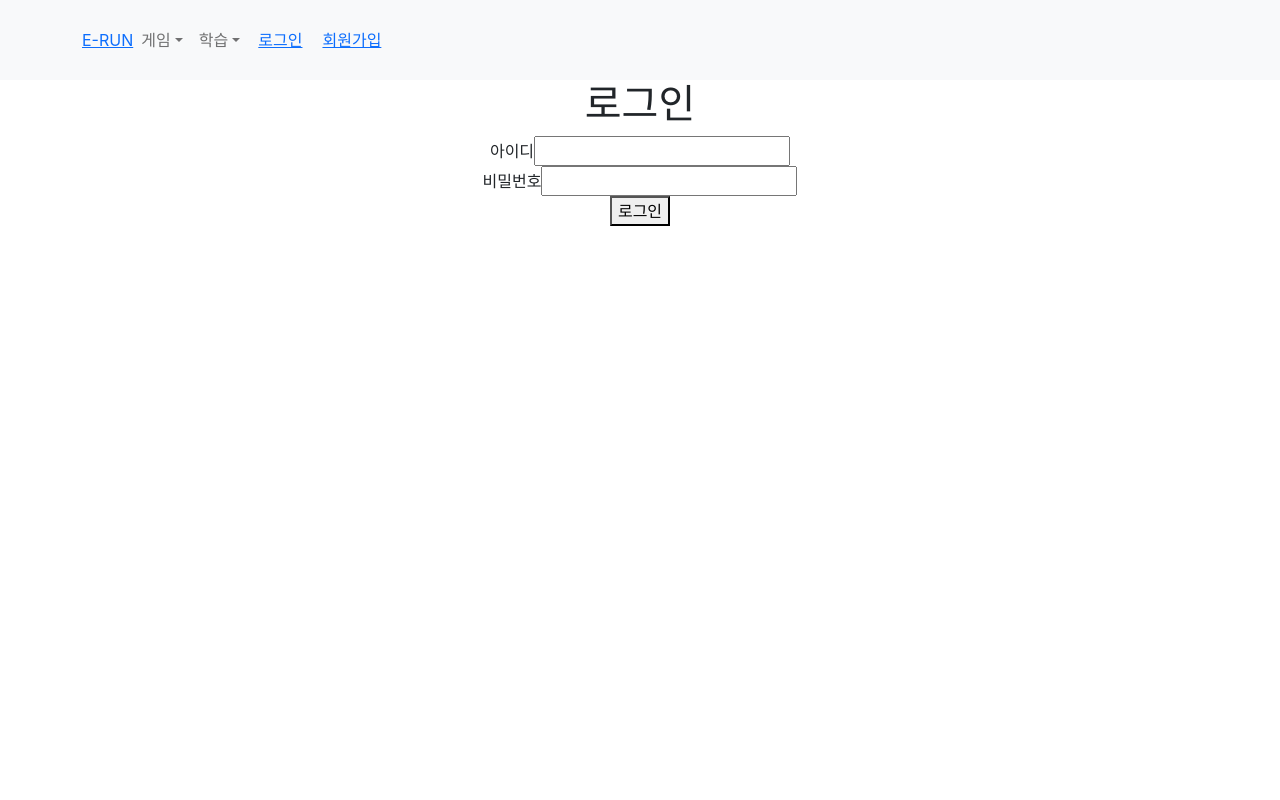
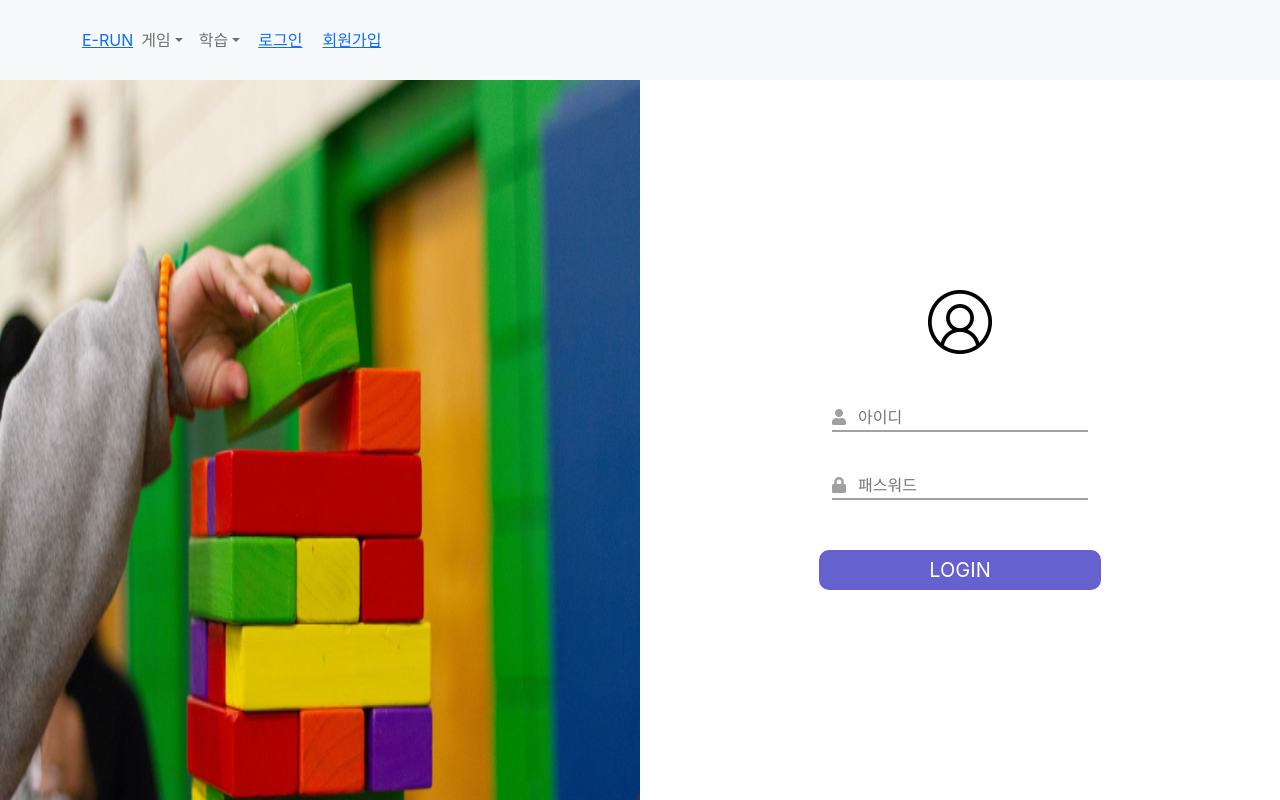
Before and after one commit to sangwook0613/alza-gamification, a React (Create React App) app in the folder frontend/: page /login in a window 1280 px wide. Built offline with nearby package versions, Linux system fonts and the light colour scheme.

Commit message:
S05P21A107-223 Style: 로그인페이지 디자인 #1

```diff
--- a/frontend/public/index.html
+++ b/frontend/public/index.html
@@ -11,6 +11,12 @@
     />
    <title>React App</title>
    <link href="https://cdn.jsdelivr.net/npm/bootstrap@5.1.1/dist/css/bootstrap.min.css" rel="stylesheet" integrity="sha384-F3w7mX95PdgyTmZZMECAngseQB83DfGTowi0iMjiWaeVhAn4FJkqJByhZMI3AhiU" crossorigin="anonymous">
+   <link
+   rel="stylesheet"
+   href="https://use.fontawesome.com/releases/v5.15.4/css/all.css"
+   integrity="sha384-DyZ88mC6Up2uqS4h/KRgHuoeGwBcD4Ng9SiP4dIRy0EXTlnuz47vAwmeGwVChigm"
+   crossorigin="anonymous"
+ />
   </head>
   <body>
     <noscript>You need to enable JavaScript to run this app.</noscript>
--- a/frontend/src/lib/routes.jsx
+++ b/frontend/src/lib/routes.jsx
@@ -10,8 +10,12 @@ import Navi from '../component/navbar'
 import StudyPage from '../views/studyPage/index'
 import StudyDetailPage from '../views/studyDetailPage/index'
 
+
+
 const routes = (
+
   <>
+
     <Navi/>
 
     {/* <Footer /> */}
--- a/frontend/src/styles/main.css
+++ b/frontend/src/styles/main.css
@@ -64,3 +64,84 @@
 .study-cards {
   width: 60%;
 }
+
+
+/* 로그인페이지 */
+.etcBtn {
+  font-size:20px;
+  padding:5px 43%;
+  background-color: #6562CF;
+  border: none;
+  border-radius: 10px;
+  color: white;
+  text-align: center;
+  text-decoration: none;
+  display: inline-block;
+  margin-top: 30px;
+}
+
+#id_line {
+  border-bottom:2px solid #A0A0A0;
+  margin-bottom: 20px;
+  width: 100%;
+  display: flex;
+}
+
+#idIcon {
+  color:#A0A0A0;
+  display: flex;
+  align-items: center;
+  margin-right: 10px;
+}
+
+#id_line:focus-within #idIcon {
+  color:#6562CF;
+}
+
+#id_line:focus-within {
+  border-bottom: 2px solid #6562CF;
+}
+
+#id_line input:focus {
+  outline: none;
+}
+
+#id_line input {
+  border: none;
+}
+
+#pw_line {
+  border-bottom:2px solid #A0A0A0;
+  margin-top: 20px;
+  margin-bottom: 20px;
+  width: 100%;
+  display: flex;
+}
+
+#pwIcon {
+  color:#A0A0A0;
+  display: flex;
+  align-items: center;
+  margin-right: 10px;
+}
+
+#pw_line:focus-within #pwIcon {
+  color:#6562CF;
+}
+
+#pw_line:focus-within {
+  border-bottom: 2px solid #6562CF;
+}
+
+#pw_line input {
+  border: none;
+}
+
+#pw_line input:focus {
+  outline: none;
+}
+
+input:focus::-webkit-input-placeholder,
+textarea:focus::-webkit-input-placeholder {
+  color:#6562CF;
+}
--- a/frontend/src/views/loginPage/index.jsx
+++ b/frontend/src/views/loginPage/index.jsx
@@ -2,6 +2,10 @@ import React, { useState } from 'react';
 import { useDispatch } from 'react-redux';
 import { withRouter } from 'react-router';
 import { loginUser } from '../../lib/store/store';
+
+
+import stack_thumnail from '../../assets/study/stack_thumnail.png'
+import logo from '../../assets/user.png'
 
 const LoginPage = (props) => {
   const [id, setId] = useState('')
@@ -49,25 +53,35 @@ const LoginPage = (props) => {
 
   return (
     <>
-      <h1>로그인</h1>
+      <div style={{display:"flex", height:"90%"}}>
+        <div style={{width:"50%"}}>
+          <img src={stack_thumnail} alt="" style={{width:"100%", height:"100%"}}/>
+        </div>
+        <div style={{width:"50%", display: 'flex', flexDirection: 'column', alignItems: 'center', justifyContent: 'center' }}>
+
+          <img src={logo} alt="" style={{width:"10%", marginBottom:"50px"}}/>
+
           <form
             className="loginForm"
             onSubmit={onSubmit}
-        style={{ display: 'flex', flexDirection: 'column', justifyContent: 'center', alignItems: 'center'}}
+            style={{ width:"40%", display: 'flex', flexDirection: 'column', justifyContent: 'center', alignItems: 'center'}}
           >
 
-        <div>
-          <label>아이디</label>
-          <input type="text" value={id} onChange={onIdHandle} />
+            <div id="id_line">
+              <i className="fas fa-user" id="idIcon"></i>
+              <input type="text" style={{width:"100%"}} value={id} onChange={onIdHandle} placeholder="아이디"
+              />
             </div>
 
-        <div>
-          <label>비밀번호</label>
-          <input type="password" value={password} onChange={onPasswordHandle} />
+            <div id="pw_line">
+            <i className="fas fa-lock" id="pwIcon"></i>
+              <input type="password" style={{width:"100%"}} value={password} onChange={onPasswordHandle} placeholder="패스워드"/>
             </div>
 
-        <button type="submit">로그인</button>
+            <button className="etcBtn" type="submit">LOGIN</button>
           </form>
+        </div>
+      </div>
     </>
   )
 };
```
Also changed, not shown: frontend/src/assets/user.png (added). Lines whose indentation alone changed are shown as unchanged.
